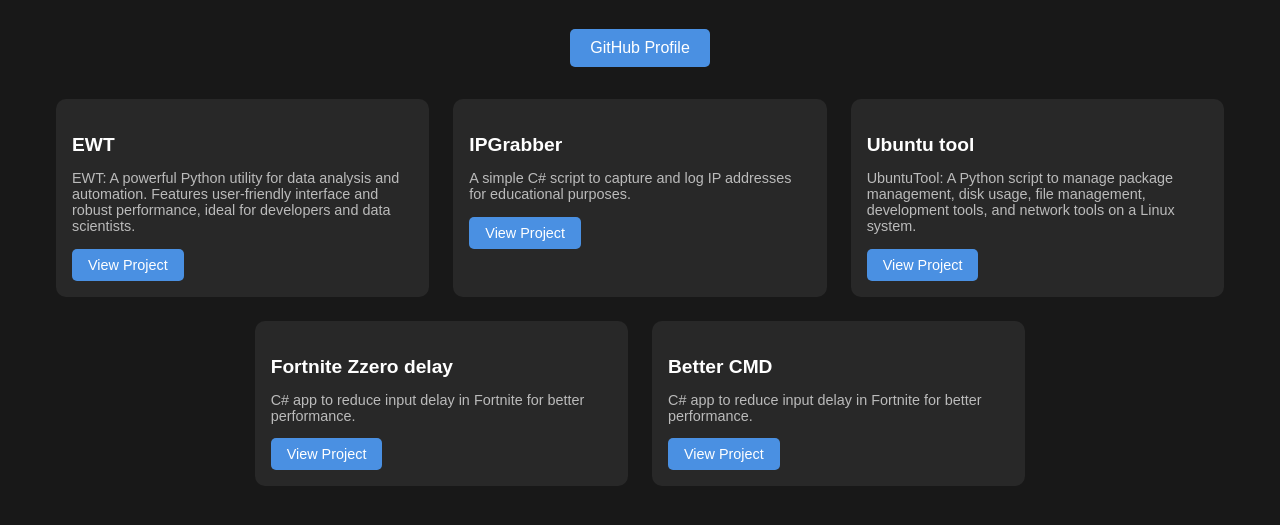
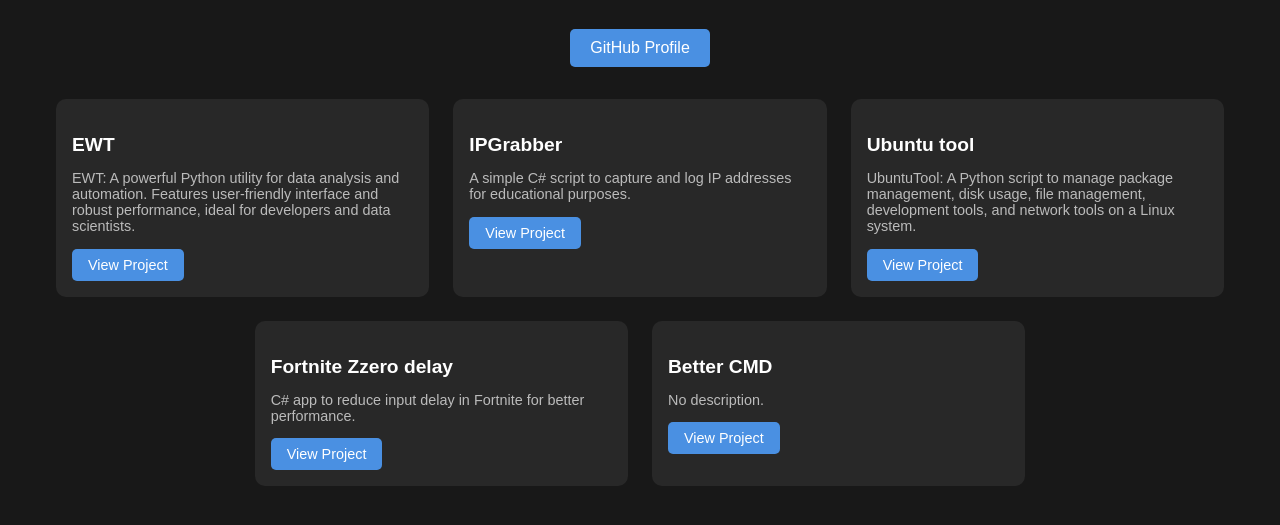
Before and after one commit to LouSkull/louskullprojects, a plain HTML site: page index.html in a window 1280 px wide. Shown: the part 133-658 px from the top of the page. Drawn offline with Linux system fonts and the light colour scheme.

Commit message:
Update index.html

```diff
--- a/index.html
+++ b/index.html
@@ -3,7 +3,8 @@
 <head>
     <meta charset="UTF-8">
     <meta name="viewport" content="width=device-width, initial-scale=1.0">
-    <title>My Projects</title>
+    <title>LouSkull</title>
+    <link rel="icon" type="image/png" href="icon.jpg">
     <style>
         body {
             font-family: 'Poppins', sans-serif;
@@ -145,7 +146,7 @@
                 </div>
                 <div class="portfolio-item">
                     <h3>Better CMD</h3>
-                    <p>C# app to reduce input delay in Fortnite for better performance.</p>
+                    <p>No description.</p>
                     <button onclick="openLink('https://github.com/LouSkull/Updated-CMD/releases')">View Project</button>
                 </div>
 
```
